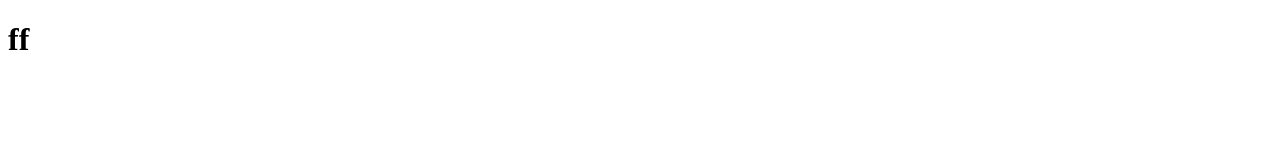
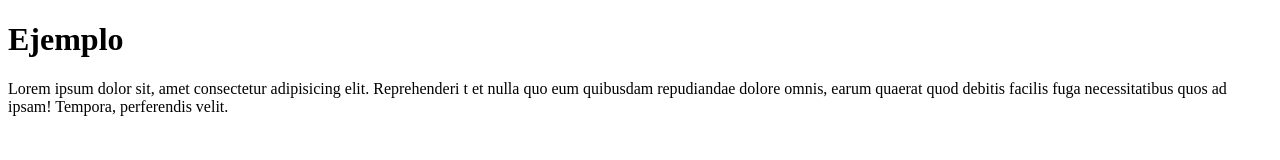
Before and after one commit to Elibtth/1WEB, a plain HTML site: page index.html in a window 1280 px wide. Drawn offline with Linux system fonts and the light colour scheme.

Commit message:
Inicio terminado

```diff
--- a/index.html
+++ b/index.html
@@ -1,5 +1,5 @@
 <!DOCTYPE html>
-<html lang="es">
+<html lang="en">
 <head>
     <meta charset="UTF-8">
     <meta http-equiv="X-UA-Compatible" content="IE=edge">
@@ -7,8 +7,9 @@
     <title>Document</title>
 </head>
 <body>
-    <main>
-        <h1>ff</h1>
-    </main>
+   <h1>Ejemplo</h1>
+   <p>Lorem ipsum dolor sit, amet consectetur adipisicing elit. Reprehenderi
+    t et nulla quo eum quibusdam repudiandae dolore omnis, earum quaerat quod debitis facilis fuga necessitatibus quos ad ipsam!
+    Tempora, perferendis velit.</p>
 </body>
 </html>
```
